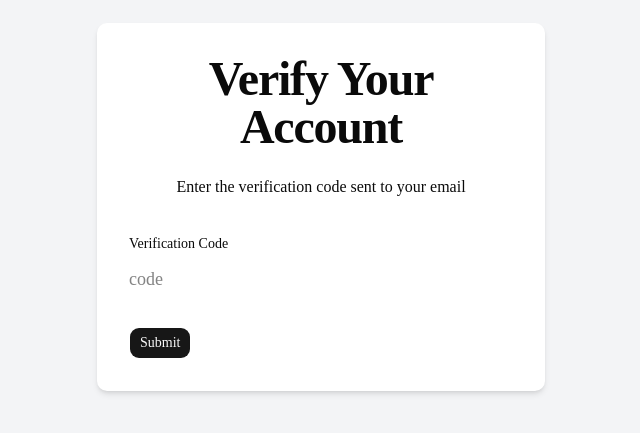
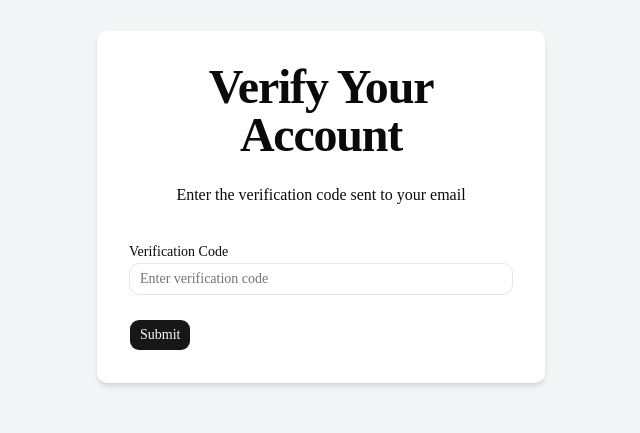
Before and after one commit to narwadenilesh/ama-app, a Next.js app: page /verify/1 in a window 1280 px wide. Shown: the part 193-626 px from the top of the page, without its empty margins (319-959 px from the left). Built offline with nearby package versions, Linux system fonts and the light colour scheme.

Commit message:
feat: enhance account verification page with improved input handling and error messaging

```diff
--- a/src/app/(auth)/verify/[username]/page.tsx
+++ b/src/app/(auth)/verify/[username]/page.tsx
@@ -11,13 +11,13 @@ import {
   FormLabel,
   FormMessage,
 } from "@/components/ui/form";
-
 import { zodResolver } from "@hookform/resolvers/zod";
 import * as z from "zod";
 import { verifySchema } from "@/schemas/verifySchema";
 import axios, { AxiosError } from "axios";
 import { ApiResponse } from "@/types/ApiResponse";
 import { Button } from "@/components/ui/button";
+import { Input } from "@/components/ui/input"; // ✅ use shadcn Input instead of raw input
 
 const VerifyAccount = () => {
   const router = useRouter();
@@ -25,6 +25,9 @@ const VerifyAccount = () => {
 
   const form = useForm<z.infer<typeof verifySchema>>({
     resolver: zodResolver(verifySchema),
+    defaultValues: {
+      code: "", // ✅ fixes uncontrolled input error
+    },
   });
 
   const onSubmit = async (data: z.infer<typeof verifySchema>) => {
@@ -34,12 +37,12 @@ const VerifyAccount = () => {
         code: data.code,
       });
       toast.success(response.data.message);
-      router.replace("sign-in");
+      router.replace("/sign-in"); // ✅ fixed leading slash
     } catch (error) {
-      console.error("Error during sign-up of user :", error);
+      console.error("Error during verification:", error);
       const axiosError = error as AxiosError<ApiResponse>;
-      let errorMessage = axiosError.response?.data.message;
-      axiosError.response?.data.message ||
+      const errorMessage =
+        axiosError.response?.data.message || // ✅ fixed error message logic
         "An error occurred during verification";
       toast.error(errorMessage);
     }
@@ -52,10 +55,7 @@ const VerifyAccount = () => {
           <h1 className="text-4xl font-extrabold tracking-tight lg:text-5xl mb-6">
             Verify Your Account
           </h1>
-          <p className="mb-4">
-            {" "}
-            Enter the verification code sent to your email
-          </p>
+          <p className="mb-4">Enter the verification code sent to your email</p>
         </div>
         <Form {...form}>
           <form onSubmit={form.handleSubmit(onSubmit)} className="space-y-6">
@@ -66,11 +66,7 @@ const VerifyAccount = () => {
                 <FormItem>
                   <FormLabel>Verification Code</FormLabel>
                   <FormControl>
-                    <input
-                      placeholder="code"
-                      {...field}
-                      className="w-full h-12 text-lg rounded-lg"
-                    />
+                    <Input placeholder="Enter verification code" {...field} />
                   </FormControl>
                   <FormMessage />
                 </FormItem>
--- a/src/app/api/suggest-messages/route.ts
+++ b/src/app/api/suggest-messages/route.ts
@@ -5,6 +5,7 @@ export const runtime = "edge";
 
 export async function POST(req: Request) {
   try {
+    console.log("OpenAI Key exists:", );
     const finalPrompt = " Create a list of three open-ended and engaging questions formatted as a single string. Each question should be separated by '||'. These questions are for an anonymous social messaging platform, like Qooh.me, and should be suitable for a diverse audience. Avoid personal or sensitive topics, focusing instead on universal themes that encourage friendly interaction. For example, your output should be structured like this: 'What’s a hobby you’ve recently started?||If you could have dinner with any historical figure, who would it be?||What’s a simple thing that makes you happy?'. Ensure the questions are intriguing, foster curiosity, and contribute to a positive and welcoming conversational environment.";
 
     const result = await streamText({
```
